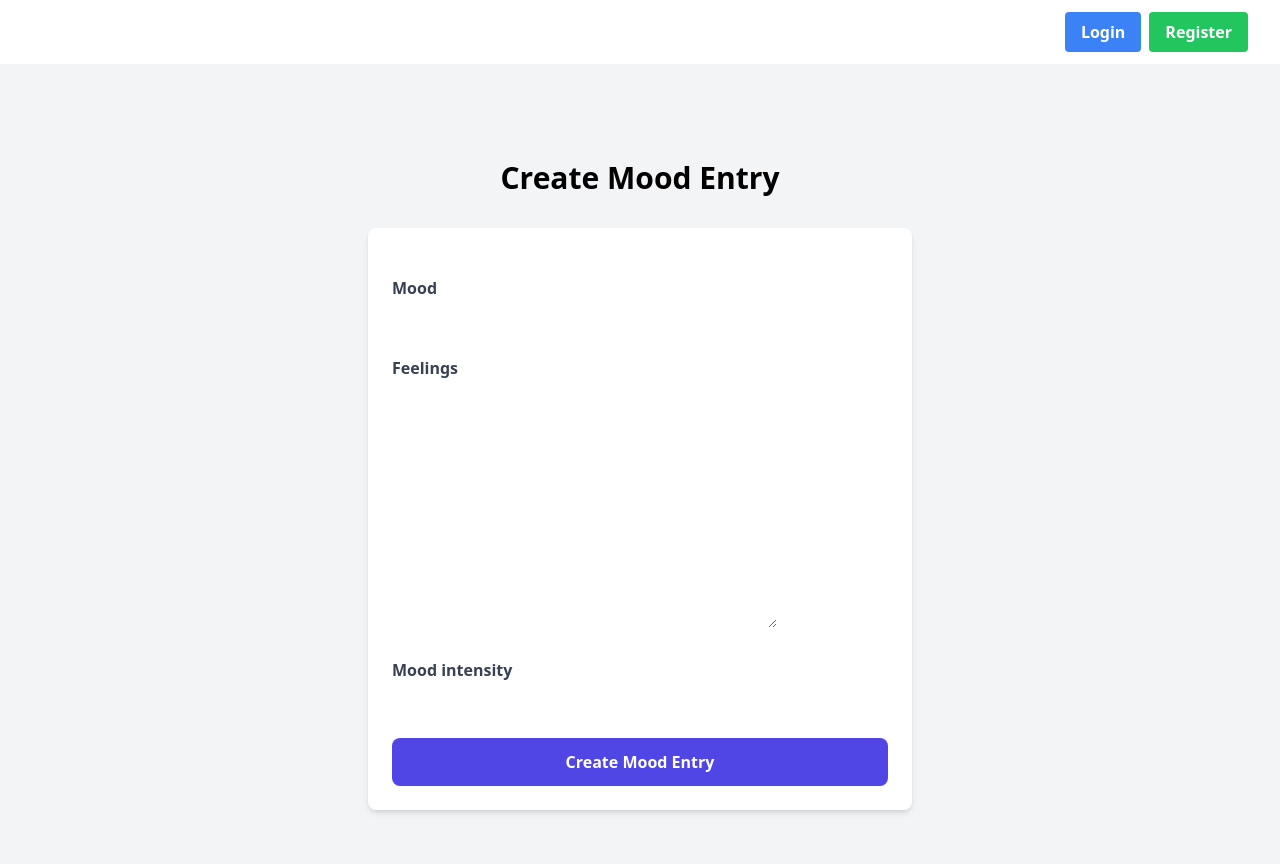
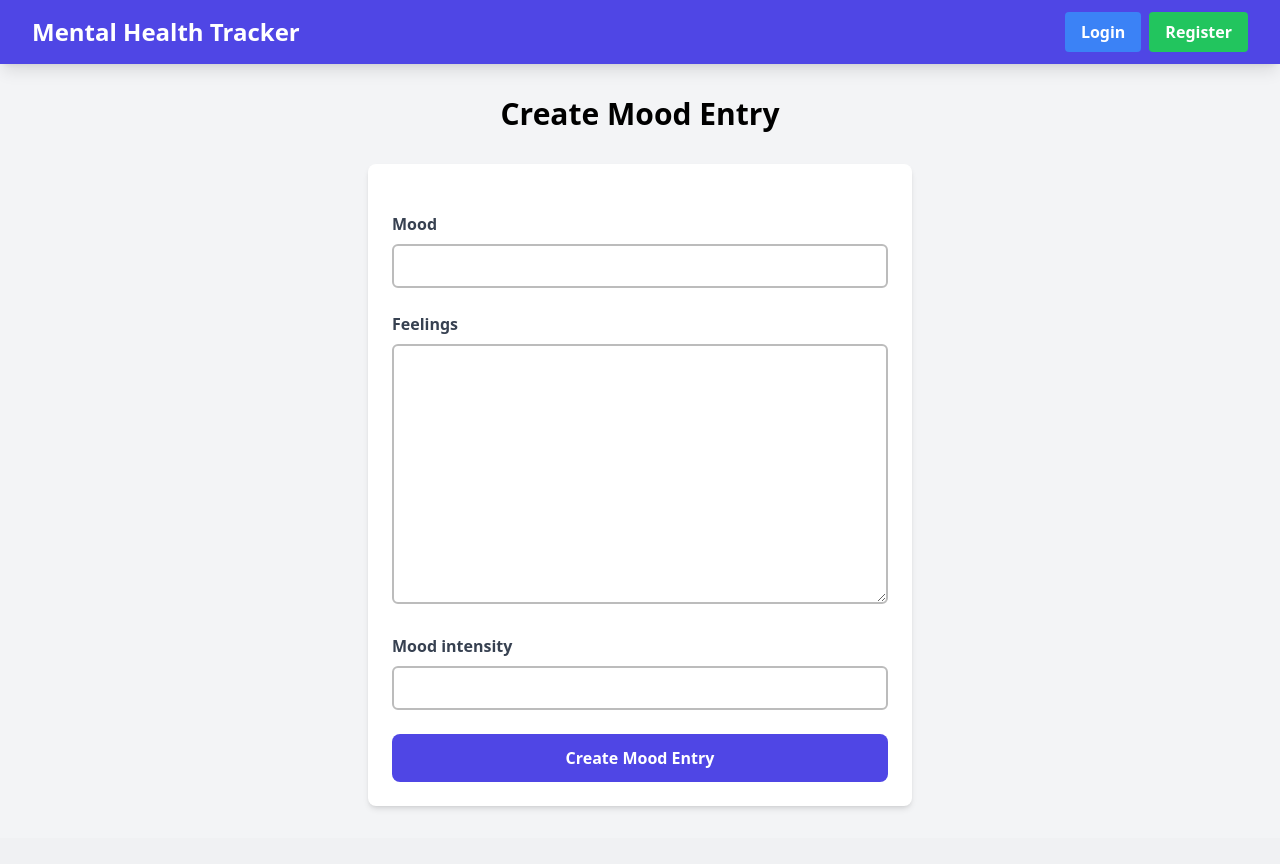
Before and after one commit to adyoprawira/mental-health-tracker, a Django app: page /create-mood-entry in a window 1280 px wide. After the commit the page ends 809 px from the top, so only its background shows below. Run offline with Django 5.2, Linux system fonts and the light colour scheme; some libraries are stand-ins or nearby versions.

Commit message:
Finished Tutorial 4

```diff
--- a/templates/base.html
+++ b/templates/base.html
@@ -1,15 +1,15 @@
 {% load static %}
 <!DOCTYPE html>
-<title>PBD Mental Health Tracker</title>
 <html lang="en">
-    <head>
-        <meta charset="UTF-8" />
-        <meta name="viewport" content="width=device-width, initial-scale=1" />
-        {% block meta %}{% endblock meta %}
-    <script src="https://cdn.tailwindcss.com">
-    </script>
-    </head>
-    <body>
+  <head>
+    <meta charset="UTF-8" />
+    <meta name="viewport" content="width=device-width, initial-scale=1.0" />
+    <title>PBD Mental Health Tracker</title>
+    {% block meta %} {% endblock meta %}
+    <script src="https://cdn.tailwindcss.com"></script>
+    <link rel="stylesheet" href="{% static 'css/global.css' %}"/>
+  </head>
+  <body>
     {% block content %} {% endblock content %}
-    </body>
+  </body>
 </html>
--- a/templates/navbar.html
+++ b/templates/navbar.html
@@ -1,4 +1,4 @@
-<nav class="bg-indigo-600 shadow-lg fixed top-0 left-0 z-40 w-screen"></nav>
+<nav class="bg-indigo-600 shadow-lg fixed top-0 left-0 z-40 w-screen">
     <div class="max-w-7xl mx-auto px-4 sm:px-6 lg:px-8">
       <div class="flex items-center justify-between h-16">
         <div class="flex items-center">
```
Also changed, not shown: main/templates/card_mood.html (indentation only), main/templates/create_mood_entry.html (indentation only).
